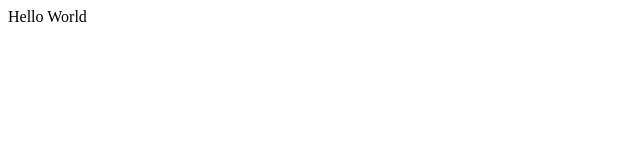
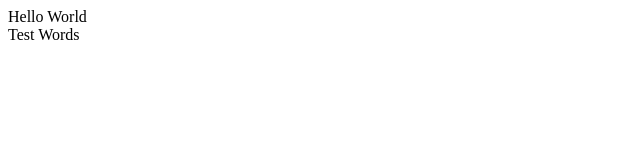
Before and after one commit to DoomedZero/js-laboratory, a plain HTML site: page index.html in a window 1280 px wide. Shown: the full height of the page, 0-640 px from the left. Drawn offline with Linux system fonts and the light colour scheme.

Commit message:
Tested branches and views

```diff
--- a/index.html
+++ b/index.html
@@ -1,13 +1,19 @@
 <!DOCTYPE html>
 <html lang="en">
+
 <head>
     <meta charset="UTF-8">
     <meta name="viewport" content="width=device-width, initial-scale=1.0">
     <title>JS-Playground</title>
 </head>
+
 <body>
     <div class="container">
         Hello World
     </div>
+    <div id="test" class="container">
+        Test Words
+    </div>
 </body>
+
 </html>
```
